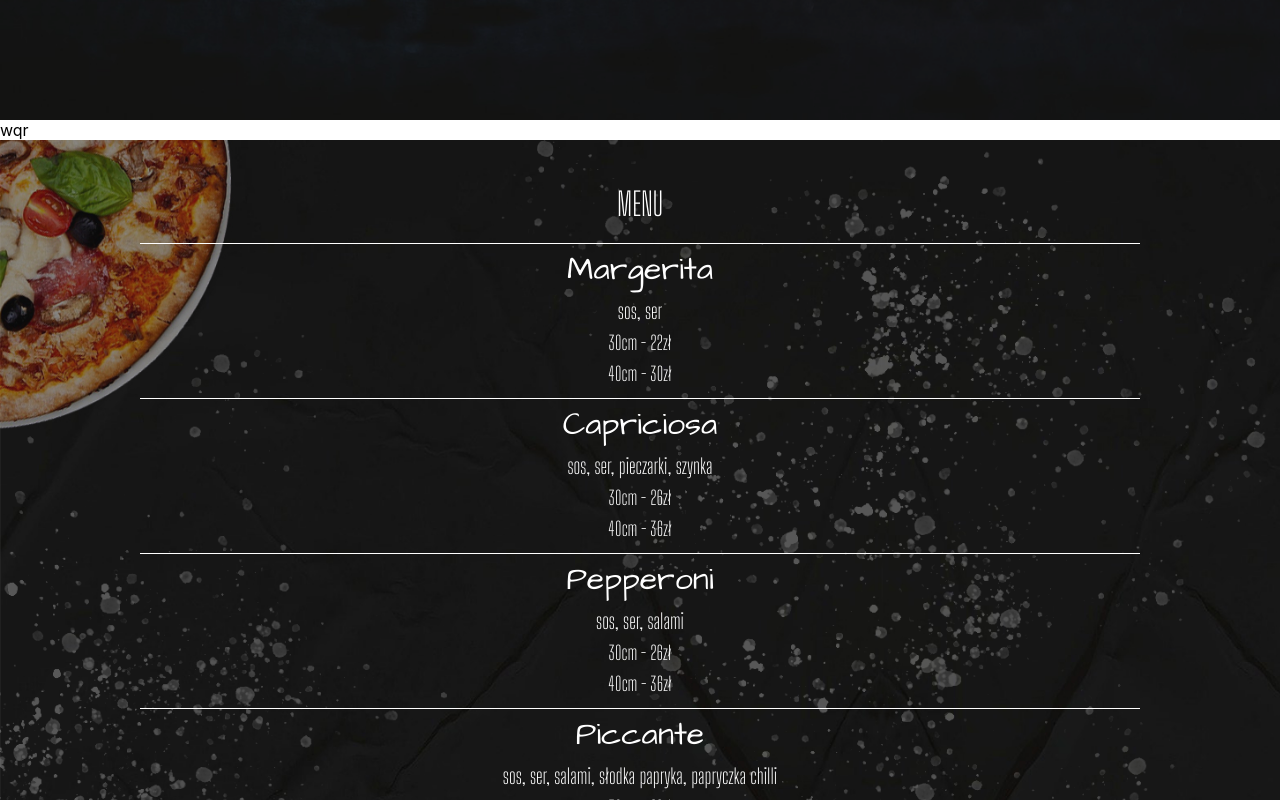
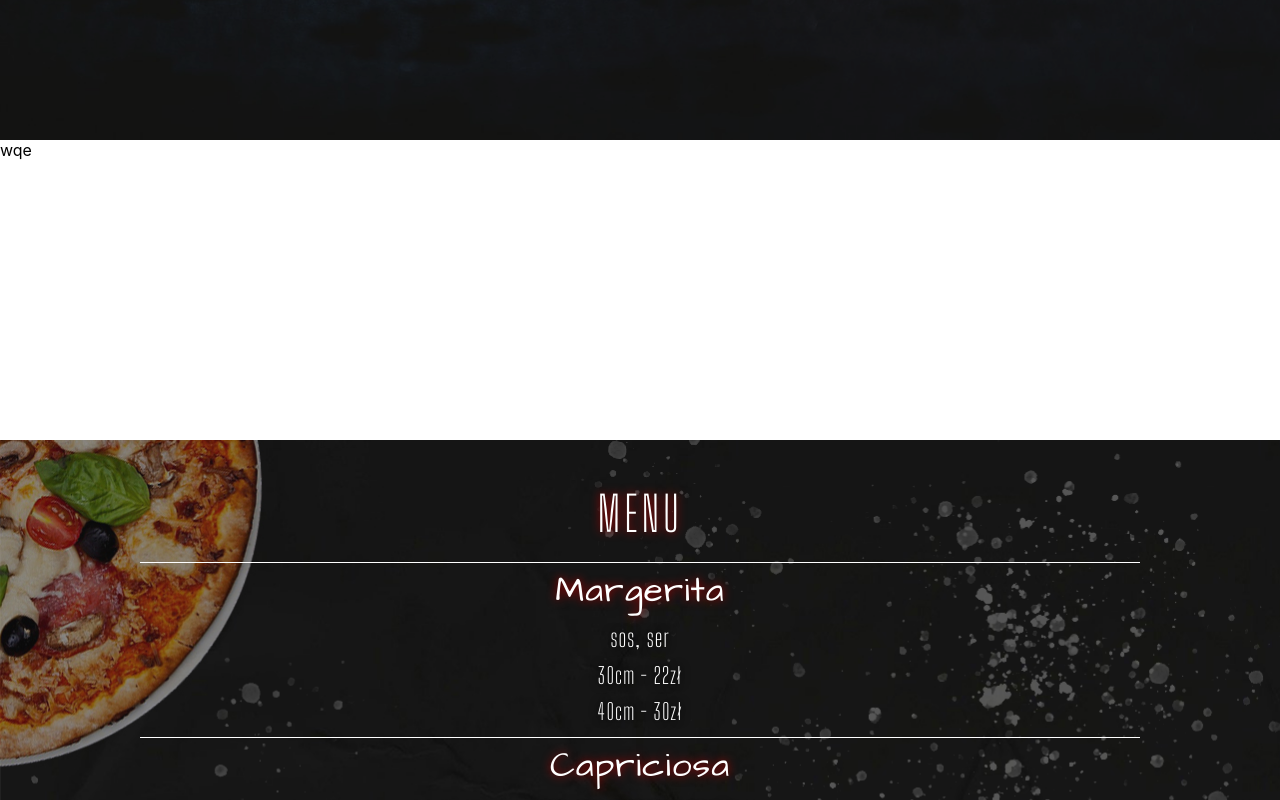
Before and after one commit to Bilu1997/restaurant-website, a React (Create React App) app: page / in a window 1280 px wide. Shown: the part 820-1620 px from the top of the page. Built offline with nearby package versions, Linux system fonts and the light colour scheme.

Commit message:
Changed menu style

```diff
--- a/src/components/Hero/Hero.css
+++ b/src/components/Hero/Hero.css
@@ -1,7 +1,7 @@
 @import url("https://fonts.googleapis.com/css2?family=Big+Shoulders+Display:wght@300&display=swap");
 
 .background__container {
-  height: 940px;
+  height: 960px;
   width: 100%;
   display: flex;
   position: relative;
--- a/src/components/Hero/Hero.js
+++ b/src/components/Hero/Hero.js
@@ -5,6 +5,7 @@ const Hero = () => {
   return (
     <>
       <div className="background__container " alt="HeroImg">
+        <div className="background__image" />
         <div className="hero__wrapper">
           <h1 className="hero__h1">Pizzeria Kuchcik</h1>
           <p className="hero__p">
@@ -14,7 +15,6 @@ const Hero = () => {
             MENU
           </button>
         </div>
-        <div className="background__image" />
       </div>
     </>
   );
--- a/src/components/InfoSection/InfoSection.css
+++ b/src/components/InfoSection/InfoSection.css
@@ -1,7 +1,7 @@
 .info__container {
   background: #fff;
   width: 100%;
-  height: 940px;
+  height: 300px;
 }
 
 .info__wrapper {
--- a/src/components/InfoSection/InfoSection.js
+++ b/src/components/InfoSection/InfoSection.js
@@ -1,13 +1,12 @@
 import React from "react";
+import "./InfoSection.css";
 
 const InfoSection = () => {
   return (
-    <>
-      <div className="info__container">
-        wqr
-        <div className="info__wrapper"></div>
-      </div>
-    </>
+    <div className="info__container">
+      wqe
+      <div className="info__wrapper"></div>
+    </div>
   );
 };
 
--- a/src/components/Menu/Menu.css
+++ b/src/components/Menu/Menu.css
@@ -31,29 +31,35 @@
   max-height: 300px;
   padding-bottom: 8px;
   z-index: 2;
+  letter-spacing: 1px;
 }
 
 .pizza__name {
   text-align: left;
-  font-size: 2rem;
+  font-size: 2.2rem;
   text-align: center;
   font-family: "Architects Daughter", cursive;
+  text-shadow: 0px 0px 10px rgb(185, 0, 0);
 }
 
 .pizza__ingredients {
   color: #fff;
   text-align: center;
-  font-size: 1.3rem;
+  font-size: 1.5rem;
+  text-shadow: 0px 0px 10px #000;
 }
 
 .pizza__thirty {
   text-align: center;
-  font-size: 1.2rem;
+  font-size: 1.4rem;
+
+  text-shadow: 0px 0px 10px #000;
 }
 
 .pizza__fourty {
   text-align: center;
-  font-size: 1.2rem;
+  font-size: 1.4rem;
+  text-shadow: 0px 0px 10px #000;
 }
 
 .menu__title {
@@ -63,6 +69,8 @@
   padding: 20px 0px;
   justify-content: center;
   align-items: center;
-  font-size: 2rem;
+  font-size: 3rem;
+  letter-spacing: 4px;
+  text-shadow: 0px 0px 10px rgb(185, 0, 0);
   z-index: 2;
 }
```
